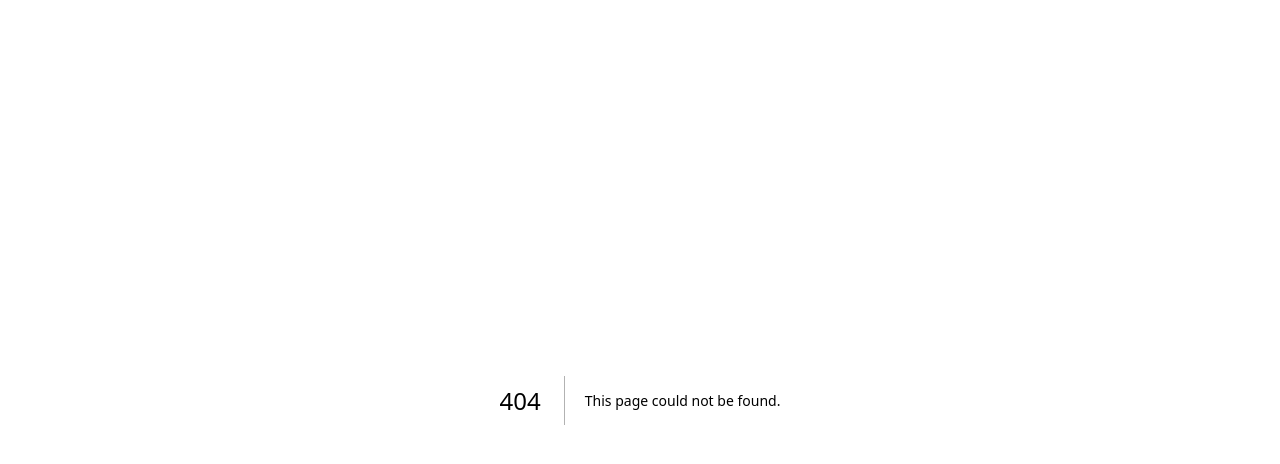
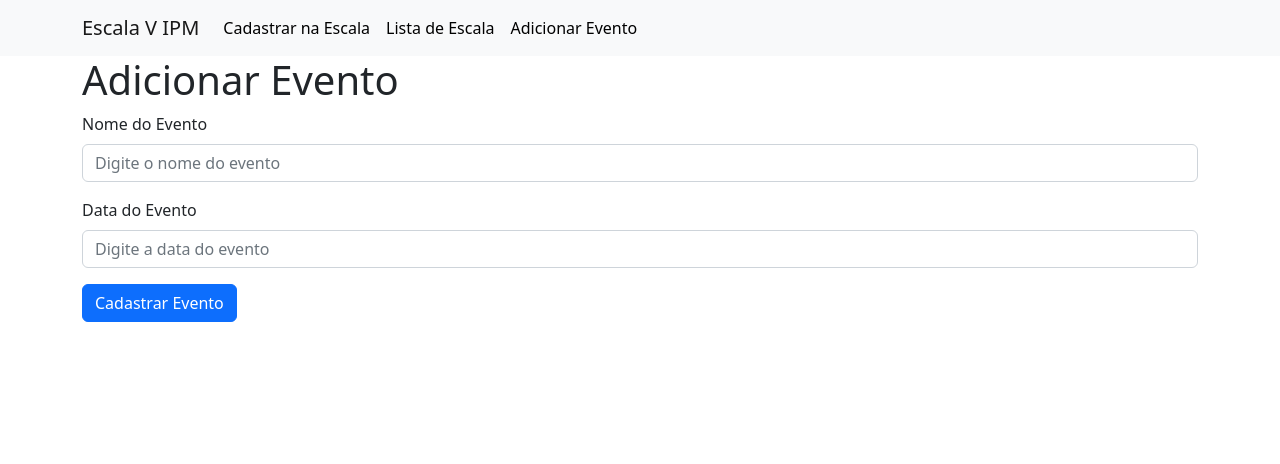
Before and after one commit to lucasbalieiro/escala-louvor-vipm, a Next.js app: page /addEvent in a window 1280 px wide. Before the commit this address had no page. Shown: the top 464 px of the page. Built offline with nearby package versions, Linux system fonts and the light colour scheme.

Commit message:
feat: add ability to create and save an event

```diff
--- a/package.json
+++ b/package.json
@@ -13,9 +13,11 @@
     "@types/node": "18.11.18",
     "@types/react": "18.0.26",
     "@types/react-dom": "18.0.10",
+    "axios": "^1.2.2",
     "bootstrap": "^5.2.3",
     "eslint": "8.31.0",
     "eslint-config-next": "13.1.1",
+    "mongodb": "^4.13.0",
     "next": "13.1.1",
     "react": "18.2.0",
     "react-bootstrap": "^2.7.0",
--- /dev/null
+++ b/src/components/Layout.tsx
@@ -0,0 +1,10 @@
+import NavBar from "./NavBar";
+
+export default function Layout({children } : {children: React.ReactNode}) {
+    return (
+        <>
+            <NavBar />
+            {children}
+        </>
+    )
+}
--- a/src/components/NavBar.tsx
+++ b/src/components/NavBar.tsx
@@ -5,12 +5,13 @@ export default function NavBar() {
     return (
         <Navbar bg="light" expand="lg">
           <Container>
-            <Navbar.Brand href="#home">Escala V IPM</Navbar.Brand>
+            <Navbar.Brand href="/">Escala V IPM</Navbar.Brand>
             <Navbar.Toggle aria-controls="basic-navbar-nav" />
             <Navbar.Collapse id="basic-navbar-nav">
               <Nav className="me-auto">
                 <NavLink href="/" label="Cadastrar na Escala" />
                 <NavLink href="/list" label="Lista de Escala" />
+                <NavLink href="/addEvent" label="Adicionar Evento" />
               </Nav>
             </Navbar.Collapse>
           </Container>
--- a/src/components/NavLink.tsx
+++ b/src/components/NavLink.tsx
@@ -10,15 +10,16 @@ export default function NavLink({ href, label }: NavLinkProps) {
     return (
 
         <Link href={href}
+            className="nav-link"
             style={
                 {
                     textDecoration: "none",
                     color: "black"
                 }
             } >
-            <Nav.Link>
-                {label}
-            </Nav.Link>
+
+            {label}
+
         </Link>
     )
 }
--- a/src/pages/_app.tsx
+++ b/src/pages/_app.tsx
@@ -2,7 +2,12 @@ import '../styles/globals.css'
 import 'bootstrap/dist/css/bootstrap.min.css';
 
 import type { AppProps } from 'next/app'
+import Layout from '../components/Layout';
 
 export default function App({ Component, pageProps }: AppProps) {
-  return <Component {...pageProps} />
+  return (
+    <Layout>
+      <Component {...pageProps} />
+    </Layout>
+  )
 }
--- /dev/null
+++ b/src/pages/addEvent.tsx
@@ -0,0 +1,56 @@
+import { FormEvent, useState } from "react";
+import { Button, Container, Form } from "react-bootstrap";
+import axios from "axios";
+
+export default function AddEvent() {
+
+    const [eventName, setEventName] = useState("");
+    const [eventDate, setEventDate] = useState("");
+
+    async function  handleSubmitEvent(event:FormEvent) {
+        event.preventDefault();
+        const response = await axios.post("/api/addEvent", {eventName, eventDate})
+        response.status === 201 ? alert("Evento adicionado com sucesso!") : alert("Erro ao adicionar evento!")
+        setEventName("");
+        setEventDate("");
+    }
+
+    return (
+        <>
+            <Container>
+                <h1>Adicionar Evento</h1>
+
+                <Form
+                    onSubmit={handleSubmitEvent}
+                 >
+                    <Form.Group className="mb-3">
+                        <Form.Label>Nome do Evento</Form.Label>
+                        <Form.Control
+                            type="text"
+                            value={eventName}
+                            onChange={(e) => setEventName(e.target.value)}
+                            placeholder="Digite o nome do evento"
+                            required />
+                    </Form.Group>
+
+                    <Form.Group className="mb-3">
+                        <Form.Label>Data do Evento</Form.Label>
+                        <Form.Control
+                            type="text  "
+                            value={eventDate}
+                            onChange={(e) => setEventDate(e.target.value)}
+                            placeholder="Digite a data do evento"
+                            required />
+                    </Form.Group>
+
+                    <Button variant="primary" type="submit" >
+                        Cadastrar Evento
+                    </Button>
+
+
+                </Form>
+
+            </Container>
+        </>
+    )
+}
--- /dev/null
+++ b/src/pages/api/addEvent.ts
@@ -0,0 +1,44 @@
+import { NextApiRequest, NextApiResponse } from 'next'
+import { MongoClient, Db } from 'mongodb'
+import url from 'url'
+
+let cachedDb: Db = null
+
+async function connectToDatabase(uri: string | undefined) {
+
+    if (!uri) {
+        throw new Error('Please define the MONGODB_URI environment variable inside .env')
+    }
+
+    if (cachedDb) {
+        return cachedDb
+    }
+
+    const client = await MongoClient.connect(uri)
+
+    const dbName = url.parse(uri).pathname?.substring(1)
+
+    const db = client.db(dbName)
+
+    cachedDb = db
+
+    return db
+}
+
+
+export default async (req: NextApiRequest, res: NextApiResponse) => {
+
+
+    const { eventName, eventDate} = req.body
+
+    const db  = await connectToDatabase(process.env.MONGODB_URI)
+
+    const collection = db.collection('events')
+
+    await collection.insertOne({
+        name: eventName,
+        date: eventDate
+    })
+
+    res.status(201).json({ message: 'Event inserted!' })
+}
--- a/src/pages/index.tsx
+++ b/src/pages/index.tsx
@@ -23,7 +23,6 @@ export default function Home() {
 
     return (
         <>
-            <NavBar />
             <Container>
                 <Row xl={12} className="text-center">
                     <h1>Escala do Grupo de Louvor</h1>
```
Also changed, not shown: 2 other files (tests, documents, lock files or other folders).
